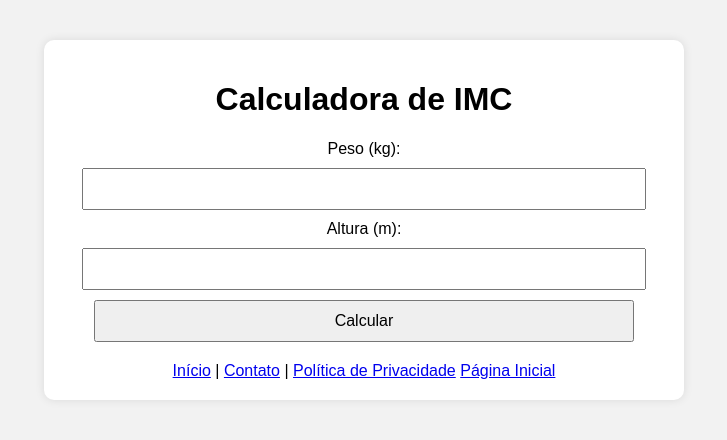
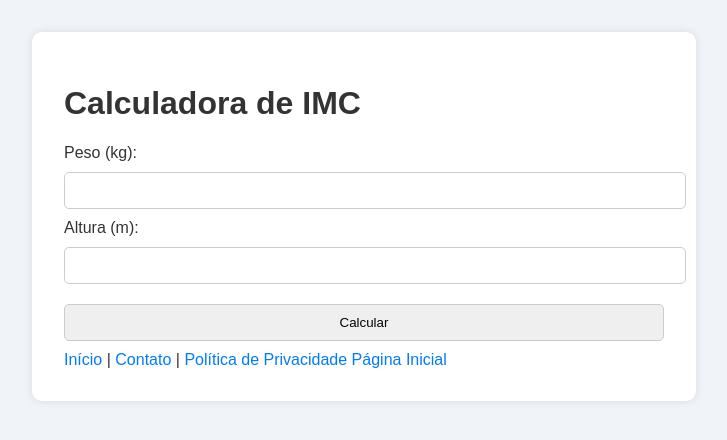
Before and after one commit to Marcosmac01/calculadora-imc, a Python web app: template templates/index.html in a window 1280 px wide. Shown: the top 440 px of the page, without its empty margins (276-1003 px from the left). Run offline with Jinja, Linux system fonts and the light colour scheme; the template is opened without the code that fills it, so the values that code supplies are empty.

Commit message:
Update style.css

```diff
--- a/static/style.css
+++ b/static/style.css
@@ -1,30 +1,33 @@
 
 body {
-    background-color: #f2f2f2;
-    color: #000;
     font-family: Arial, sans-serif;
+    background-color: #f0f4f8;
     margin: 0;
     padding: 0;
+    color: #333;
 }
-
 .container {
     max-width: 600px;
-    margin: 40px auto;
-    padding: 20px;
-    background-color: #fff;
+    margin: 2rem auto;
+    background: white;
+    padding: 2rem;
     border-radius: 10px;
-    box-shadow: 0 0 10px rgba(0, 0, 0, 0.1);
-    text-align: center;
+    box-shadow: 0 0 10px rgba(0,0,0,0.1);
 }
-
 input, button {
-    display: block;
-    width: 90%;
+    width: 100%;
     padding: 10px;
-    margin: 10px auto;
-    font-size: 16px;
+    margin: 10px 0;
+    border-radius: 5px;
+    border: 1px solid #ccc;
 }
-
-footer {
-    margin-top: 20px;
+a {
+    color: #007BFF;
+    text-decoration: none;
 }
+@media (max-width: 600px) {
+    .container {
+        margin: 1rem;
+        padding: 1rem;
+    }
+}
```
